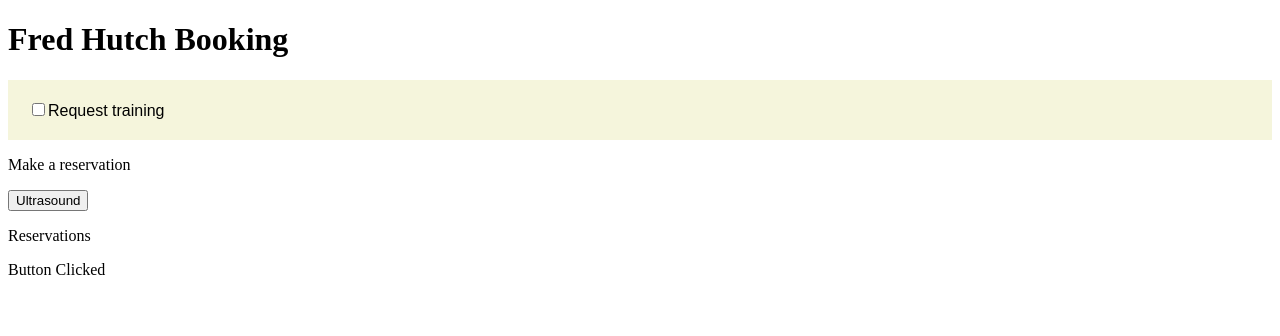
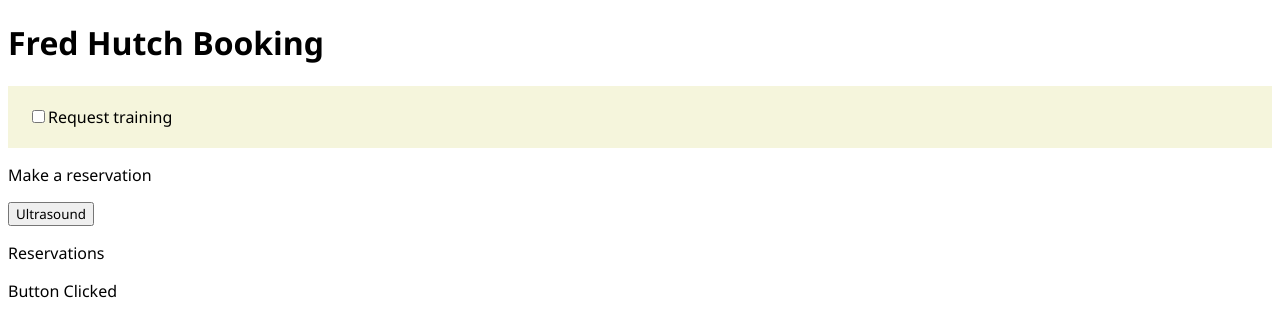
Before and after one commit to Jameson789/ilab-booking, a Next.js app in the folder next-frontend/: page / in a window 1280 px wide. Shown: the top 336 px of the page. Built offline with nearby package versions, Linux system fonts and the light colour scheme.

Commit message:
Changed global font family

```diff
--- a/next-frontend/app/globals.css
+++ b/next-frontend/app/globals.css
@@ -1,3 +1,7 @@
+* {
+    font-family:'Segoe UI', Tahoma, Geneva, Verdana, sans-serif;
+}
+
 .form-section {
     background-color:beige;
     font-family: Arial, Helvetica, sans-serif;
```
